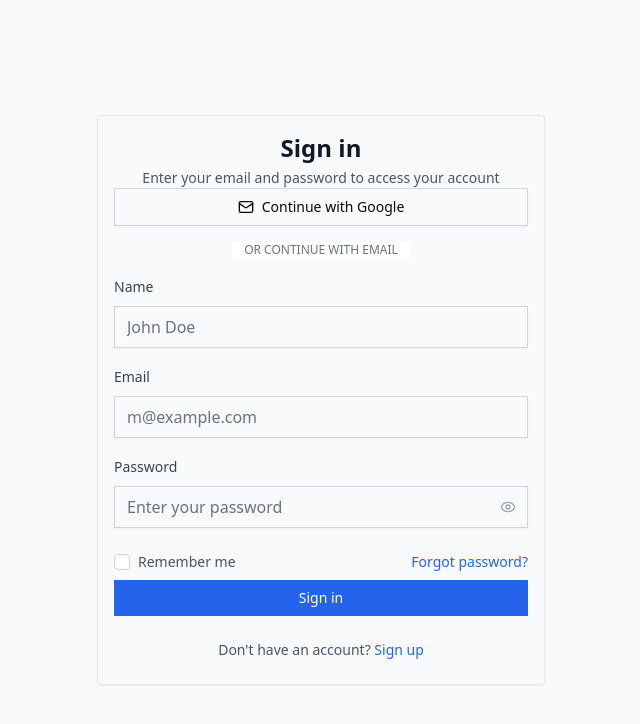
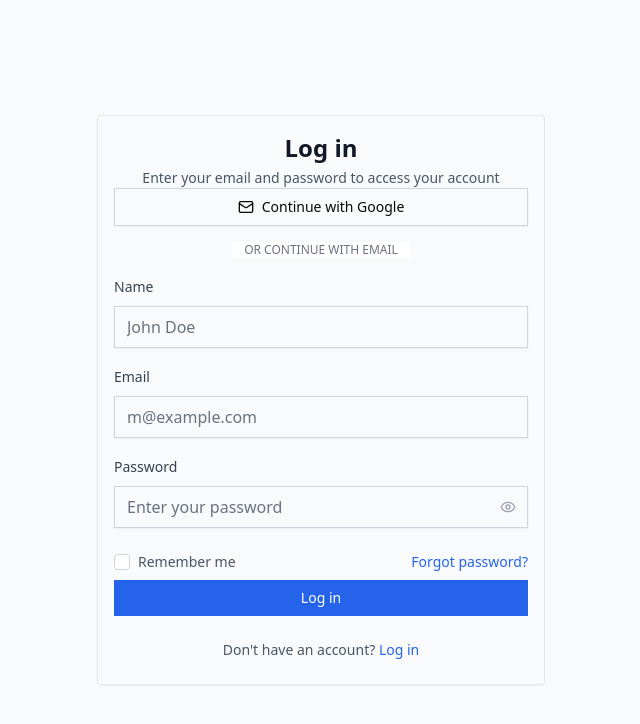
Before and after one commit to 05sanjaykumar/Skyler-AI, a Next.js app in the folder apps/web/: page /login in a window 1280 px wide. Shown: the top 724 px of the page, without its empty margins (319-959 px from the left). Built offline with nearby package versions, Linux system fonts and the light colour scheme.

Commit message:
refactor: Updated with SignIN

```diff
--- a/apps/web/app/api/auth/[...nextauth]/route.ts
+++ b/apps/web/app/api/auth/[...nextauth]/route.ts
@@ -8,8 +8,8 @@ import CredentialsProvider from "next-auth/providers/credentials";
 const handler = NextAuth({
   providers: [
     GoogleProvider({
-      clientId: process.env.GOOGLE_CLIENT_ID!,
-      clientSecret: process.env.GOOGLE_CLIENT_SECRET!,
+      clientId: process.env.CLIENT_ID!,
+      clientSecret: process.env.CLIENT_SECRET!,
       authorization: {
         params: {
           scope: "openid email profile https://www.googleapis.com/auth/gmail.readonly",
--- a/apps/web/app/login/page.tsx
+++ b/apps/web/app/login/page.tsx
@@ -6,15 +6,32 @@ import { Label } from "@/components/ui/label"
 import { Separator } from "@/components/ui/separator"
 import { Mail, Eye, EyeOff } from "lucide-react"
 import { useState } from "react"
+import { signIn } from "next-auth/react";
+
 
 export default function Login() {
+  const [email, setEmail] = useState("");
+  const [password, setPassword] = useState("");
   const [showPassword, setShowPassword] = useState(false)
+
+  const handleLogin = async (e: any) => {
+    e.preventDefault();
+    const res = await signIn("credentials", {
+      redirect: true,
+      callbackUrl: "/dashboard",
+      email,
+      password,
+    });
+
+    // handle errors, show messages, etc.
+  };
+
 
   return (
     <div className="min-h-screen flex items-center justify-center bg-gray-50 px-4">
       <Card className="w-full max-w-md shadow-sm border border-gray-200 p-4 rounded-sm">
         <CardHeader className="space-y-1 text-center">
-          <CardTitle className="text-2xl font-semibold text-gray-900">Sign in</CardTitle>
+          <CardTitle className="text-2xl font-semibold text-gray-900">Log in</CardTitle>
           <CardDescription className="text-gray-600">
             Enter your email and password to access your account
           </CardDescription>
@@ -23,6 +40,7 @@ export default function Login() {
           <Button
             variant="outline"
             className="w-full flex justify-center border-gray-300 hover:bg-gray-50 transition-colors bg-transparent"
+            onClick={() => signIn("google", { callbackUrl: "/dashboard" })}
           >
             <Mail className="mr-2 h-4 w-4" />
             Continue with Google
@@ -60,6 +78,8 @@ export default function Login() {
                 type="email"
                 placeholder="m@example.com"
                 className="border-gray-300 focus:border-blue-500 focus:ring-blue-500"
+                value={email}
+                onChange={(e) => setEmail(e.target.value)}
                 required
               />
             </div>
@@ -73,6 +93,8 @@ export default function Login() {
                   type={showPassword ? "text" : "password"}
                   placeholder="Enter your password"
                   className="border-gray-300 focus:border-blue-500 focus:ring-blue-500 pr-10"
+                  value={password}
+                  onChange={(e) => setPassword(e.target.value)}
                   required
                 />
                 <button
@@ -104,11 +126,12 @@ export default function Login() {
         </CardContent>
 
         <CardFooter className="flex flex-col space-y-4">
-          <Button className="w-full bg-blue-600 hover:bg-blue-700 text-white">Sign in</Button>
+          <Button className="w-full bg-blue-600 hover:bg-blue-700 text-white">Log in</Button>
           <p className="text-center text-sm text-gray-600">
             {"Don't have an account? "}
-            <Button variant="link" className="px-0 text-sm text-blue-600 hover:text-blue-700">
-              Sign up
+            <Button variant="link" className="px-0 text-sm text-blue-600 hover:text-blue-700"
+             onClick={handleLogin}>
+              Log in
             </Button>
           </p>
         </CardFooter>
```
